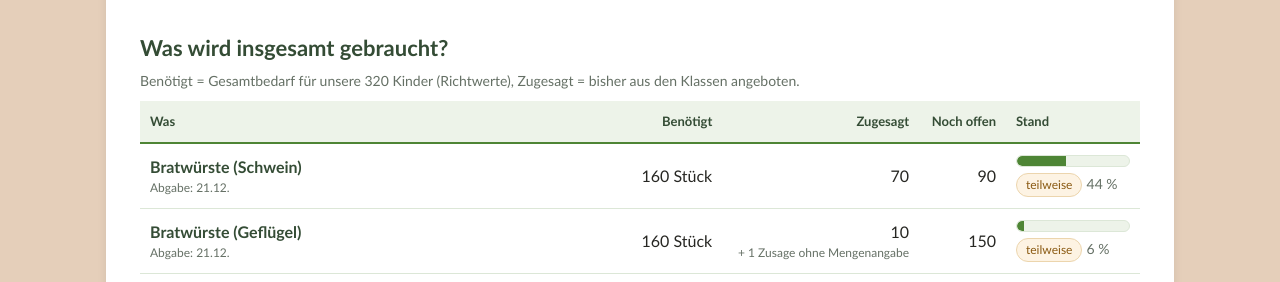
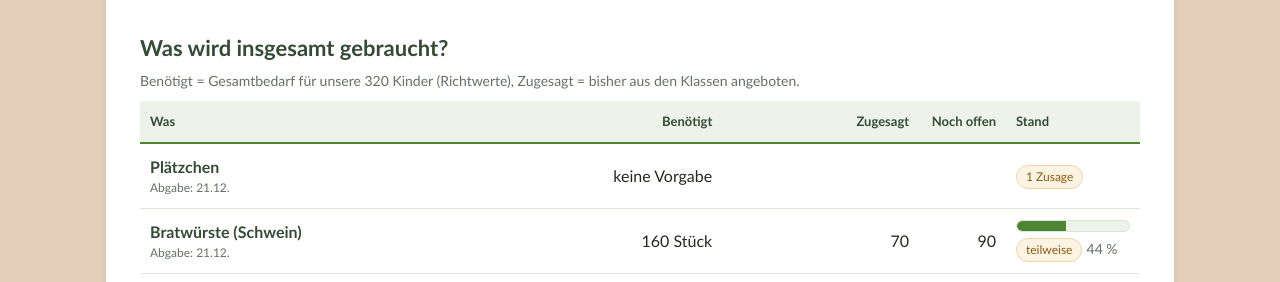
Before and after one commit to Ingo-Naumann/oberschule-eberswalde, a plain HTML site: page index.html in a window 1280 px wide. Shown: the part 670-952 px from the top of the page. Drawn offline with Linux system fonts and the light colour scheme.

Commit message:
Add files via upload

```diff
--- a/index.html
+++ b/index.html
@@ -312,7 +312,7 @@
    ===================================================================== */
 
 // Stand der Liste (Datum und Uhrzeit bei Änderungen anpassen)
-const STAND = "23.11.2026, 19:16 Uhr";
+const STAND = "23.11.2026, 19:21 Uhr";
 
 const KINDER = 320;   // Anzahl Kinder an der Schule
 
@@ -324,6 +324,7 @@ const KINDER = 320;   // Anzahl Kinder an der Schule
    abgabe   = Abgabetermin (Standard: 21.12.; Kuchen 22.12.; null = entfällt)
    ANNAHMEN: Die Richtwerte sind Schätzungen und bitte anpassen! */
 const BEDARF = [
+  { key:"Plätzchen",         einheit:"Dose/Tüte|Dosen/Tüten", soll:null },
   { key:"Bratwürste (Schwein)", einheit:"Stück|Stück",    soll:160 },
   { key:"Bratwürste (Geflügel)",  einheit:"Stück|Stück",       soll:160 },
   { key:"Ketchup",           einheit:"Quetschflasche|Quetschflaschen",  soll:5 },
@@ -333,7 +334,6 @@ const BEDARF = [
   { key:"Waffelteig",        einheit:"Liter|Liter",       soll:30 },
   { key:"Milch",             einheit:"Liter|Liter",       soll:16, regel:"für Kakao" },
   { key:"Kakaopulver",       einheit:"Packung 400/500g|Packungen 400/500g", soll:2 },
-  { key:"Plätzchen",         einheit:"Dose/Tüte|Dosen/Tüten", soll:null },
   { key:"Pappbecher",        einheit:"Stück|Stück",       soll:350 },
   { key:"Pappteller",        einheit:"Stück|Stück",       soll:350 },
   { key:"Schreibmaterialien für das Glücksrad", einheit:"", soll:null, regel:"Bleistifte, Radiergummis, Buntstifte als kleine Preise" },
```
